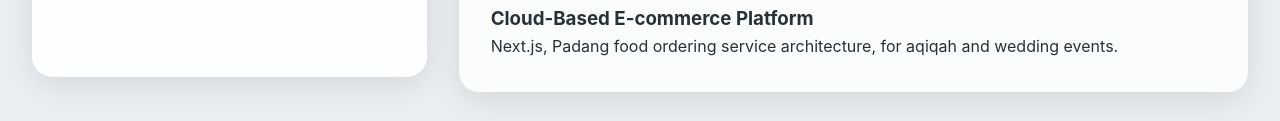
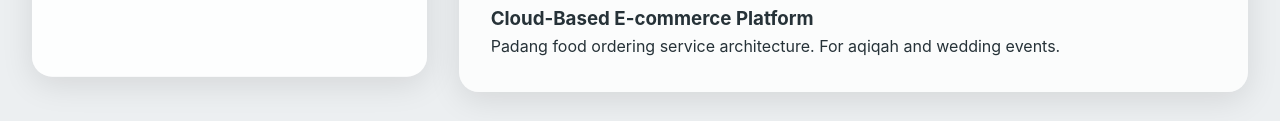
Before and after one commit to Khairul504/Website-Personal, a plain HTML site: page index.html in a window 1280 px wide. Shown: the part 921-1042 px from the top of the page. Drawn offline with Linux system fonts and the light colour scheme.

Commit message:
Update index.html

```diff
--- a/index.html
+++ b/index.html
@@ -64,7 +64,7 @@ This restaurant is not just a place to eat—it is a journey of taste. Every rec
                         <img src="project-1.jpg" alt="Project 1">
                         <div class="project-info">
                             <h3>Cloud-Based E-commerce Platform</h3>
-                            <p>Next.js, Padang food ordering service architecture, for aqiqah and wedding events.</p>
+                            <p>Padang food ordering service architecture. For aqiqah and wedding events.</p>
                         </div>
                     </div>
                     <!-- Tambahkan proyek lainnya -->
```
